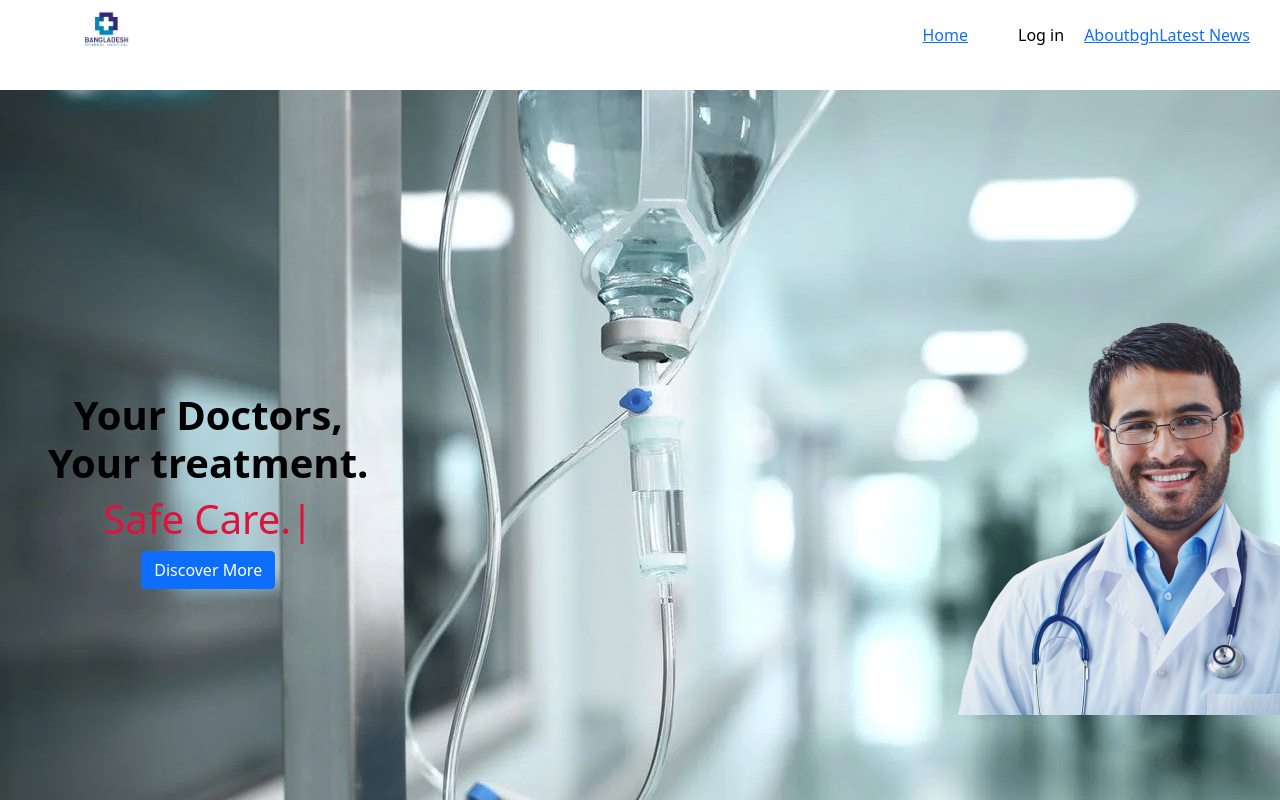
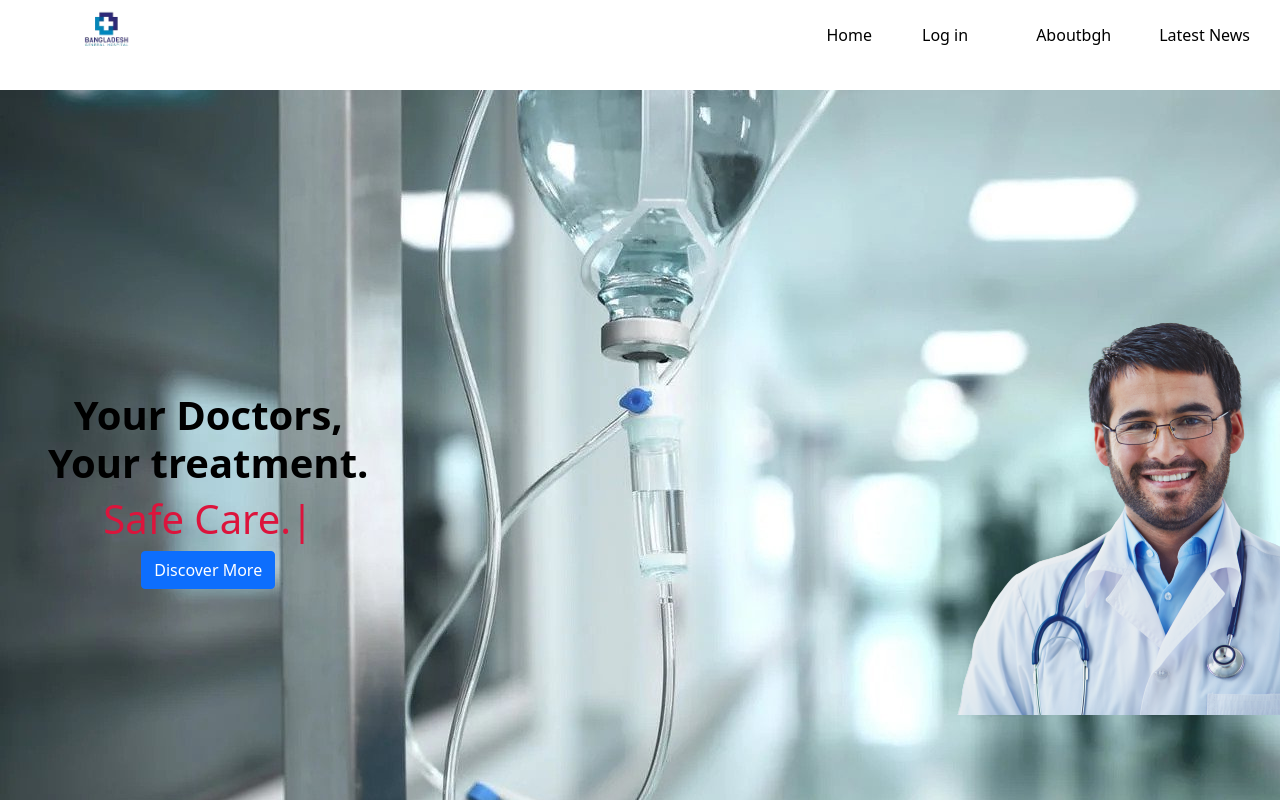
Before and after one commit to saifulislammunna/bangladesh-general-hospital, a React (Create React App) app: page /login in a window 1280 px wide. Shown: the top 800 px of the page. Built offline with nearby package versions, Linux system fonts and the light colour scheme; no server answers.

Commit message:
authprovider-added&username added

```diff
--- a/src/App.js
+++ b/src/App.js
@@ -11,13 +11,15 @@ import NotFound from './components/NotFound/NotFound';
 import 'bootstrap/dist/css/bootstrap.min.css';
 import LatesNews from './components/LatestNews/LatesNews';
 import ServiceDetail from './components/ServiceDetail/ServiceDetail';
+import AuthProvider from './context/AuthProvider';
 
 
 
 function App() {
   return (
     <div className="App">
-        <BrowserRouter>
+       <AuthProvider>
+       <BrowserRouter>
           <Header></Header>
           <Banner></Banner>
             <Switch>
@@ -54,6 +56,7 @@ function App() {
 
              <Footer></Footer>
         </BrowserRouter>
+       </AuthProvider>
     </div>
   );
 }
--- a/src/components/Header/Header.css
+++ b/src/components/Header/Header.css
@@ -33,6 +33,13 @@
     align-items: center;
     margin-left: 30px;
 }
+.home{
+    color: black;
+    text-decoration: none;
+}
+.home:hover{
+    color: black;
+}
 .log-in{
     margin-right: 20px;
     text-decoration: none;
@@ -42,10 +49,14 @@
 .log-in:hover{
     color: black;
 }
-.sign-up{
-    margin-right: 20px;
+/* .log-out{
+    padding : 50px;
+
+} */
+.about-bgh{
+    color: black;
     text-decoration: none;
 }
-.add-item{
-     color: red;
+.about-bgh:hover{
+    color: black;
 }
--- a/src/components/Header/Header.js
+++ b/src/components/Header/Header.js
@@ -1,12 +1,14 @@
 import React from 'react';
+import { Button  } from 'react-bootstrap';
 import {  Link, NavLink } from 'react-router-dom';
-import useFirebase from '../../hooks/useFirebase';
+import useAuth from '../../hooks/useAuth';
+
 import logo from '../../images/logo.png';
 import './Header.css';
 
 
 const Header = () => {
-  const {user,logOut} = useFirebase();
+   const {user, logOut } = useAuth();
     return (
       <div className="topbar">
           <div className="wrapper">
@@ -19,13 +21,14 @@ const Header = () => {
 
 
                  <nav>
-                   <NavLink to="/home">Home</NavLink>
+                   <NavLink className="home" to="/home">Home</NavLink>
+                   <span style={{color:'black'}}>{user.displayName}</span>
                    {
-                   user.email ? <button onClick={logOut} className="cart w-25">Log out</button>
+                   user.email ? <Button   onClick={logOut} className="log-out"  >Log out</Button>
                     :
                    <NavLink className="log-in" to ="/login">Log in</NavLink>}
-                   <NavLink to="/aboutbgh">Aboutbgh</NavLink>
-                   <NavLink to="/latestnews">Latest News</NavLink>
+                   <NavLink className="about-bgh p-5" to="/aboutbgh">Aboutbgh</NavLink>
+                   <NavLink className="home" to="/latestnews">Latest News</NavLink>
                  </nav>
 
 
--- a/src/components/Login/Login.js
+++ b/src/components/Login/Login.js
@@ -1,9 +1,10 @@
 import React from 'react';
-import useFirebase from '../../hooks/useFirebase';
+import useAuth from '../../hooks/useAuth';
+
  import './Login.css';
 
 const Login = () => {
- const {user, singnInUsingGoogle} = useFirebase();
+ const { singnInUsingGoogle} =  useAuth();
 
     return (
         <div className="login-form">
@@ -11,7 +12,9 @@ const Login = () => {
                 <h2>Login</h2>
                 <form onSubmit="">
                     <input type="email" name="" id="" placeholder="Your Email" />
+                    <br />
                     <input type="password" name="" id="" placeholder="your password"/>
+                    <br />
                     <input type="submit" value="Submit" />
 
                 </form>
--- /dev/null
+++ b/src/context/AuthProvider.js
@@ -0,0 +1,19 @@
+import React, { createContext } from 'react';
+import  useFirebase from './../hooks/useFirebase';
+
+
+export  const AuthContext = createContext();
+
+
+
+const AuthProvider = ({children}) => {
+    /* const {children} = props; */
+    const allContexts =  useFirebase();
+    return (
+        <AuthContext.Provider value={allContexts}>
+            {children}
+        </AuthContext.Provider>
+    );
+};
+
+export default AuthProvider;
--- /dev/null
+++ b/src/hooks/useAuth.js
@@ -0,0 +1,8 @@
+import { useContext } from "react"
+import { AuthContext } from "../context/AuthProvider"
+
+const useAuth = () => {
+    return useContext(AuthContext)
+}
+
+export default useAuth;
```
